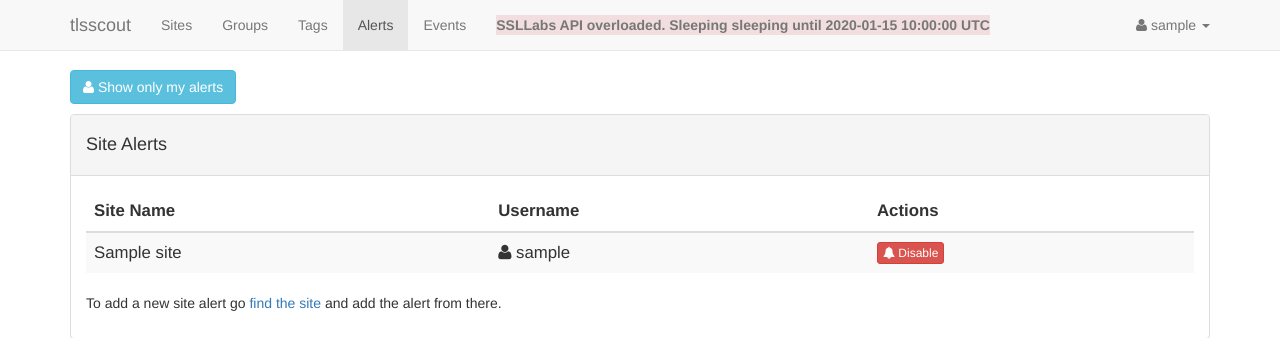
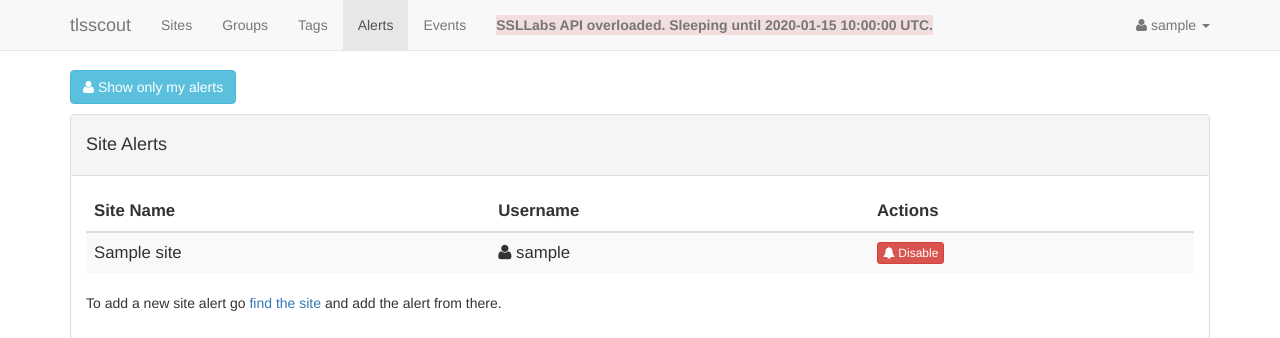
Before and after one commit to tykling/tlsscout, a Django app: page /alerts/ in a window 1280 px wide. Shown: the top 338 px of the page. Run offline with Django 3.2, Linux system fonts and the light colour scheme; a user stored in the database is signed in; tables that the repository leaves empty hold one stand-in row (values such as "Sample post"); some libraries are stand-ins or nearby versions.

Commit message:
too much sleeping

```diff
--- a/src/templates/base.html
+++ b/src/templates/base.html
@@ -28,7 +28,7 @@
         <div id="navbar" class="navbar-collapse collapse">
           {% include "includes/menutabs.html" %}
           {% if user.is_authenticated and apiclientstate.sleep_until %}
-          <span class="navbar-text bg-danger"><b>SSLLabs API overloaded. Sleeping sleeping until {{ apiclientstate.sleep_until }}</b></span>
+          <span class="navbar-text bg-danger"><b>SSLLabs API overloaded. Sleeping until {{ apiclientstate.sleep_until }}.</b></span>
           {% endif %}
           <ul class="nav navbar-nav navbar-right">
             {% if user.is_authenticated %}
```
